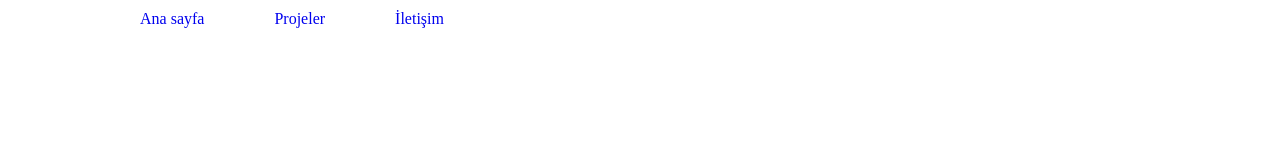
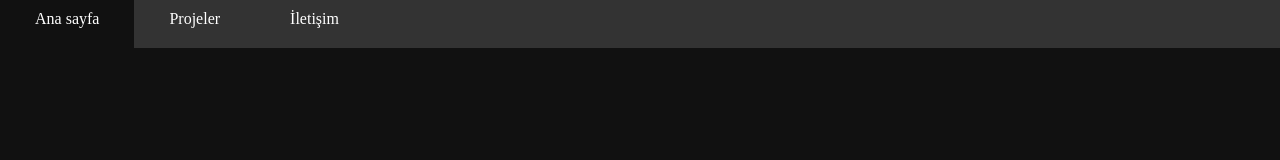
Before and after one commit to EmrahGK/website-project-1, a plain HTML site: page new_nav_bar/index.html in a window 1280 px wide. Drawn offline with Linux system fonts and the light colour scheme.

Commit message:
asdasd
asd

```diff
--- a/new_nav_bar/style.css
+++ b/new_nav_bar/style.css
@@ -4,16 +4,27 @@
     padding: 0;
 }
 
+body{
+    background-color: #111;
+}
+
 #list{
     list-style-type: none;
     display: flex;
+    height: auto;
+    background-color: #333;
 }
 
 #list a{
     text-decoration: none;
     display: inline-block;
+    padding: 10px 35px 20px 35px;
+    color: white;
+    text-align: center;
+    display: block;
+    transition: 0.3s;
 }
 
-.box{
-    padding: 10px 0 0 70px;
+#list a:hover{
+    background-color: #111;
 }
```
